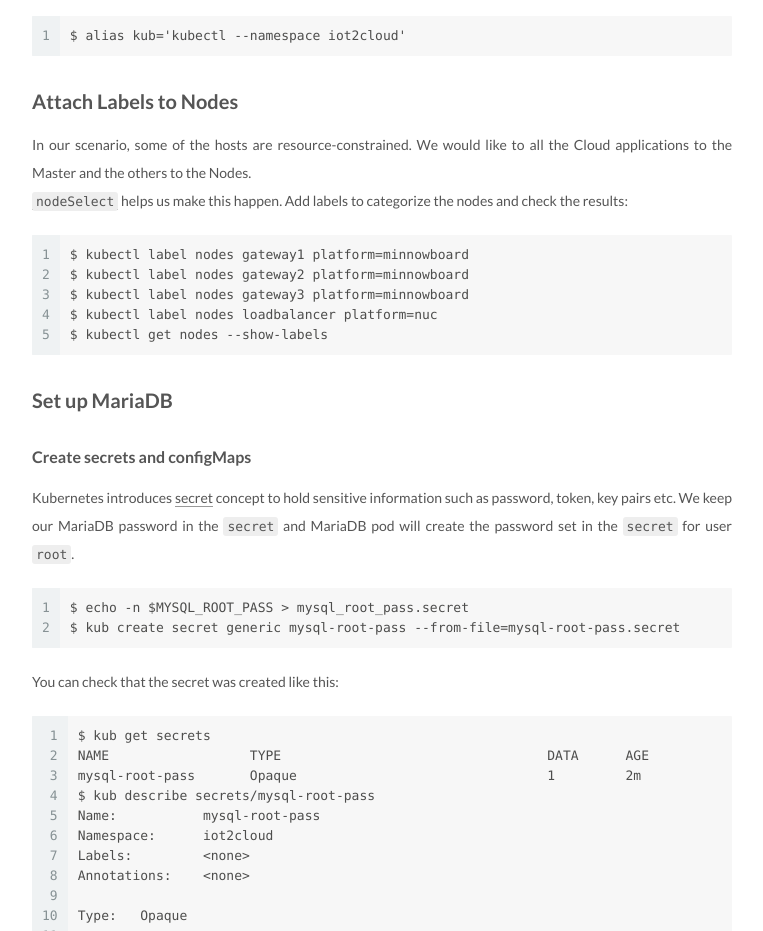
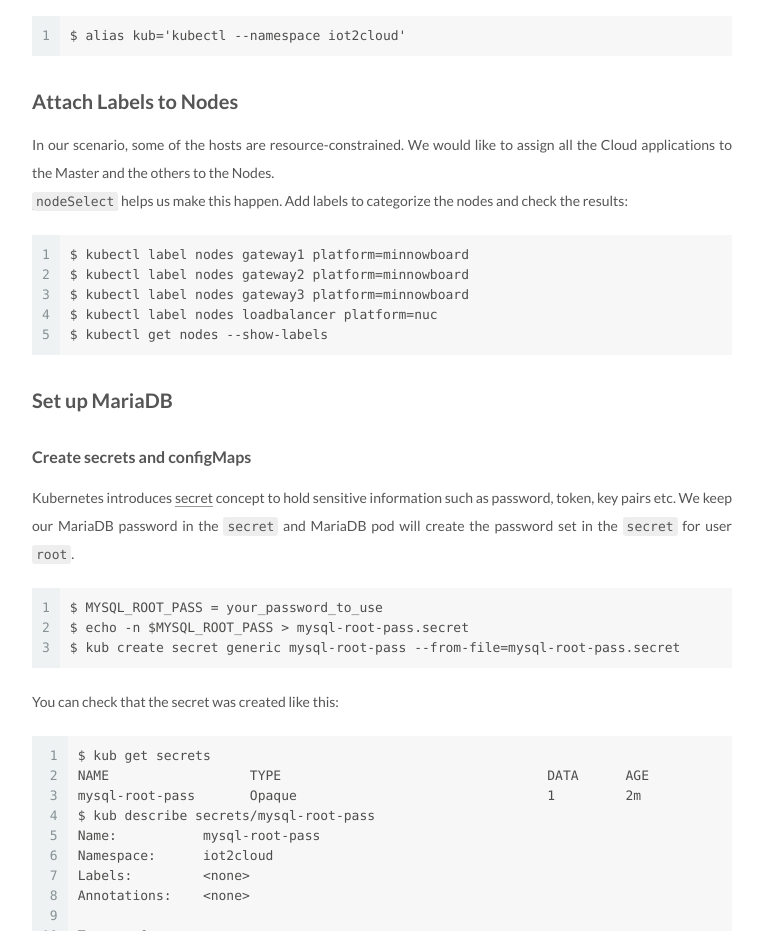
Before and after one commit to ichbinblau/ichbinblau.github.io, a plain HTML site: page 2017/09/21/Run-Applications-in-Kubernetes-Cluster/index.html in a window 1280 px wide. Shown: the part 1700-2631 px from the top of the page, without its empty margins (98-861 px from the left). Drawn offline with Linux system fonts and the light colour scheme; some packages are replaced by stand-ins of ours; a script that the page names is missing.

Commit message:
polish the part describing how to set mysql password.
Signed-off-by: Theresa <theresa.shan@intel.com>

```diff
--- a/2017/09/21/Run-Applications-in-Kubernetes-Cluster/index.html
+++ b/2017/09/21/Run-Applications-in-Kubernetes-Cluster/index.html
@@ -102,7 +102,7 @@
 <meta property="og:site_name" content="ichbinblau">
 <meta property="og:description" content="PrerequisitesWe suppose that the Kubernetes cluster is up and running with at least one master and one node.Credential has been properly configured and kubectl can be used on at least one of the hosts">
 <meta property="og:locale" content="zh-Hans">
-<meta property="og:updated_time" content="2017-09-22T08:27:09.003Z">
+<meta property="og:updated_time" content="2017-10-09T07:52:55.900Z">
 <meta name="twitter:card" content="summary">
 <meta name="twitter:title" content="Run Applications in Kubernetes Cluster">
 <meta name="twitter:description" content="PrerequisitesWe suppose that the Kubernetes cluster is up and running with at least one master and one node.Credential has been properly configured and kubectl can be used on at least one of the hosts">
@@ -337,8 +337,8 @@
 <p>We create a new namespace for our applications.<br><figure class="highlight plain"><table><tr><td class="gutter"><pre><div class="line">1</div></pre></td><td class="code"><pre><div class="line">$ kubectl create -f namespace.yaml</div></pre></td></tr></table></figure></p>
 <p>  You can check the namespaces<br><figure class="highlight plain"><table><tr><td class="gutter"><pre><div class="line">1</div><div class="line">2</div><div class="line">3</div><div class="line">4</div><div class="line">5</div><div class="line">6</div></pre></td><td class="code"><pre><div class="line">$ kubectl get namespaces</div><div class="line">NAME          STATUS    AGE</div><div class="line">default       Active    1d</div><div class="line">iot2cloud     Active    34s</div><div class="line">kube-public   Active    1d</div><div class="line">kube-system   Active    1d</div></pre></td></tr></table></figure></p>
 <p>Voila, we have a new namespace created. In order to simplify the command, we create an alias for the namespace in the context. Alternatively, you can make it persistent by add this to your <code>$HOME/.bashrc</code> file.<br><figure class="highlight plain"><table><tr><td class="gutter"><pre><div class="line">1</div></pre></td><td class="code"><pre><div class="line">$ alias kub=&apos;kubectl --namespace iot2cloud&apos;</div></pre></td></tr></table></figure></p>
-<h2 id="Attach-Labels-to-Nodes"><a href="#Attach-Labels-to-Nodes" class="headerlink" title="Attach Labels to Nodes"></a>Attach Labels to Nodes</h2><p>In our scenario, some of the hosts are resource-constrained.  We would like to all the Cloud applications to the Master and the others to the Nodes.<br><a href="https://kubernetes.io/docs/concepts/configuration/assign-pod-node/#nodeselector" target="_blank" rel="external"><code>nodeSelect</code></a> helps us make this happen. Add labels to categorize the nodes and check the results:<br><figure class="highlight plain"><table><tr><td class="gutter"><pre><div class="line">1</div><div class="line">2</div><div class="line">3</div><div class="line">4</div><div class="line">5</div></pre></td><td class="code"><pre><div class="line">$ kubectl label nodes gateway1 platform=minnowboard</div><div class="line">$ kubectl label nodes gateway2 platform=minnowboard</div><div class="line">$ kubectl label nodes gateway3 platform=minnowboard</div><div class="line">$ kubectl label nodes loadbalancer platform=nuc</div><div class="line">$ kubectl get nodes --show-labels</div></pre></td></tr></table></figure></p>
-<h2 id="Set-up-MariaDB"><a href="#Set-up-MariaDB" class="headerlink" title="Set up MariaDB"></a>Set up MariaDB</h2><h4 id="Create-secrets-and-configMaps"><a href="#Create-secrets-and-configMaps" class="headerlink" title="Create secrets and configMaps"></a>Create secrets and configMaps</h4><p>Kubernetes introduces <a href="https://kubernetes.io/docs/concepts/configuration/secret/#creating-a-secret-using-kubectl-create-secret" target="_blank" rel="external">secret</a> concept to hold sensitive information such as password, token, key pairs etc.  We keep our MariaDB password in the <code>secret</code> and MariaDB pod will create the password set in the <code>secret</code> for user <code>root</code>.<br><figure class="highlight plain"><table><tr><td class="gutter"><pre><div class="line">1</div><div class="line">2</div></pre></td><td class="code"><pre><div class="line">$ echo -n $MYSQL_ROOT_PASS &gt; mysql_root_pass.secret</div><div class="line">$ kub create secret generic mysql-root-pass --from-file=mysql-root-pass.secret</div></pre></td></tr></table></figure></p>
+<h2 id="Attach-Labels-to-Nodes"><a href="#Attach-Labels-to-Nodes" class="headerlink" title="Attach Labels to Nodes"></a>Attach Labels to Nodes</h2><p>In our scenario, some of the hosts are resource-constrained.  We would like to assign all the Cloud applications to the Master and the others to the Nodes.<br><a href="https://kubernetes.io/docs/concepts/configuration/assign-pod-node/#nodeselector" target="_blank" rel="external"><code>nodeSelect</code></a> helps us make this happen. Add labels to categorize the nodes and check the results:<br><figure class="highlight plain"><table><tr><td class="gutter"><pre><div class="line">1</div><div class="line">2</div><div class="line">3</div><div class="line">4</div><div class="line">5</div></pre></td><td class="code"><pre><div class="line">$ kubectl label nodes gateway1 platform=minnowboard</div><div class="line">$ kubectl label nodes gateway2 platform=minnowboard</div><div class="line">$ kubectl label nodes gateway3 platform=minnowboard</div><div class="line">$ kubectl label nodes loadbalancer platform=nuc</div><div class="line">$ kubectl get nodes --show-labels</div></pre></td></tr></table></figure></p>
+<h2 id="Set-up-MariaDB"><a href="#Set-up-MariaDB" class="headerlink" title="Set up MariaDB"></a>Set up MariaDB</h2><h4 id="Create-secrets-and-configMaps"><a href="#Create-secrets-and-configMaps" class="headerlink" title="Create secrets and configMaps"></a>Create secrets and configMaps</h4><p>Kubernetes introduces <a href="https://kubernetes.io/docs/concepts/configuration/secret/#creating-a-secret-using-kubectl-create-secret" target="_blank" rel="external">secret</a> concept to hold sensitive information such as password, token, key pairs etc.  We keep our MariaDB password in the <code>secret</code> and MariaDB pod will create the password set in the <code>secret</code> for user <code>root</code>.<br><figure class="highlight plain"><table><tr><td class="gutter"><pre><div class="line">1</div><div class="line">2</div><div class="line">3</div></pre></td><td class="code"><pre><div class="line">$ MYSQL_ROOT_PASS = your_password_to_use</div><div class="line">$ echo -n $MYSQL_ROOT_PASS &gt; mysql-root-pass.secret</div><div class="line">$ kub create secret generic mysql-root-pass --from-file=mysql-root-pass.secret</div></pre></td></tr></table></figure></p>
 <p>You can check that the secret was created like this:<br><figure class="highlight plain"><table><tr><td class="gutter"><pre><div class="line">1</div><div class="line">2</div><div class="line">3</div><div class="line">4</div><div class="line">5</div><div class="line">6</div><div class="line">7</div><div class="line">8</div><div class="line">9</div><div class="line">10</div><div class="line">11</div><div class="line">12</div><div class="line">13</div><div class="line">14</div></pre></td><td class="code"><pre><div class="line">$ kub get secrets</div><div class="line">NAME                  TYPE                                  DATA      AGE</div><div class="line">mysql-root-pass       Opaque                                1         2m</div><div class="line">$ kub describe secrets/mysql-root-pass</div><div class="line">Name:           mysql-root-pass</div><div class="line">Namespace:      iot2cloud</div><div class="line">Labels:         &lt;none&gt;</div><div class="line">Annotations:    &lt;none&gt;</div><div class="line"></div><div class="line">Type:   Opaque</div><div class="line"></div><div class="line">Data</div><div class="line">====</div><div class="line">mysql-root-pass.secret: 8 bytes</div></pre></td></tr></table></figure></p>
 <h4 id="Create-MariaDB-Pod-and-Service"><a href="#Create-MariaDB-Pod-and-Service" class="headerlink" title="Create MariaDB Pod and Service"></a>Create MariaDB Pod and Service</h4><p>Remember to update the <code>image: 192.168.1.102:5000/mariadb:latest</code> in <code>mariadb-master-service.yaml</code> file to the actual repository you use.  <strong>Make the same changes to all the other yaml file.</strong><br><figure class="highlight plain"><table><tr><td class="gutter"><pre><div class="line">1</div><div class="line">2</div></pre></td><td class="code"><pre><div class="line">$ kub create -f mariadb-master-service.yaml # service definition</div><div class="line">$ kub create -f mariadb-master.yaml # deployment definition</div></pre></td></tr></table></figure></p>
 <p>Check the pods and service status:<br><figure class="highlight plain"><table><tr><td class="gutter"><pre><div class="line">1</div></pre></td><td class="code"><pre><div class="line">$ kub get po,svc -o wide</div></pre></td></tr></table></figure></p>
```
Also changed, not shown: index.html (+2 -2 lines).
